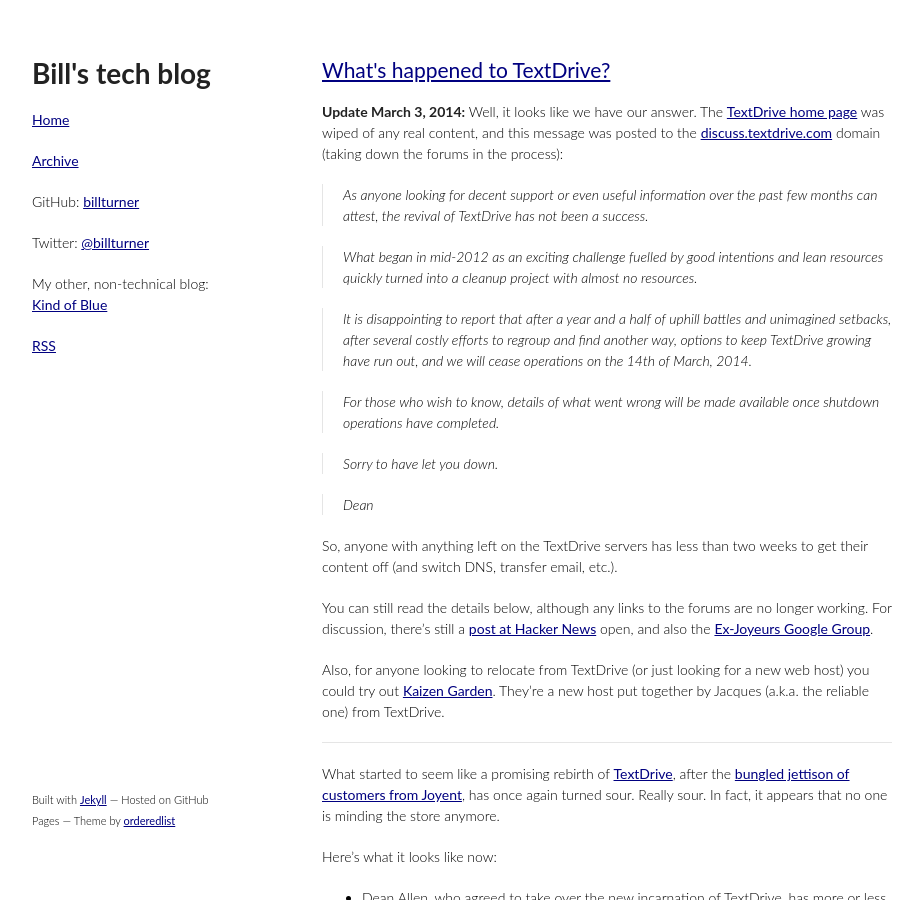
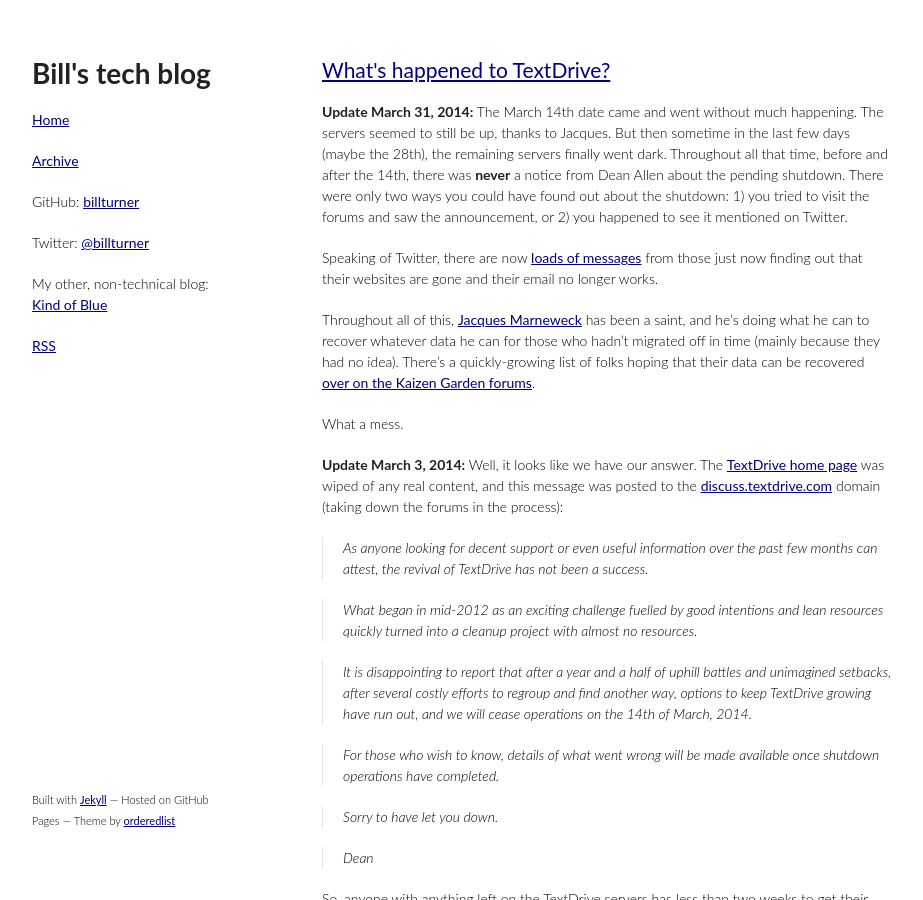
Before and after one commit to billturner/billturner.github.io, a Jekyll site: the page built from _posts/2014/2014-02-28-whats-happened-to-textdrive.markdown, in a window 1280 px wide and 900 px high. Shown: the whole window, without its empty margins (178-1101 px from the left). Built offline with Jekyll 4.4.1, drawn with Linux system fonts in a browser that asks for light colours; Markdown is read by kramdown in place of the engine named in the settings; comment, search, counter and statistics services are not loaded.

Commit message:
Updating textdrive post

```diff
--- a/_posts/2014/2014-02-28-whats-happened-to-textdrive.markdown
+++ b/_posts/2014/2014-02-28-whats-happened-to-textdrive.markdown
@@ -6,6 +6,13 @@
 tags:
 - hosting
 ---
+**Update March 31, 2014:** The March 14th date came and went without much happening. The servers seemed to still be up, thanks to Jacques. But then sometime in the last few days (maybe the 28th), the remaining servers finally went dark. Throughout all that time, before and after the 14th, there was **never** a notice from Dean Allen about the pending shutdown. There were only two ways you could have found out about the shutdown: 1) you tried to visit the forums and saw the announcement, or 2) you happened to see it mentioned on Twitter.
+
+Speaking of Twitter, there are now [loads of messages](https://twitter.com/search?q=textdrive&src=typd&f=realtime) from those just now finding out that their websites are gone and their email no longer works.
+
+Throughout all of this, [Jacques Marneweck](https://twitter.com/txdjm) has been a saint, and he's doing what he can to recover whatever data he can for those who hadn't migrated off in time (mainly because they had no idea). There's a quickly-growing list of folks hoping that their data can be recovered [over on the Kaizen Garden forums](http://discuss.kaizengarden.co/viewtopic.php?id=104).
+
+What a mess.
 
 **Update March 3, 2014:** Well, it looks like we have our answer. The [TextDrive home page](http://textdrive.com/) was wiped of any real content, and this message was posted to the [discuss.textdrive.com](http://discuss.textdrive.com/) domain (taking down the forums in the process):
 
```
